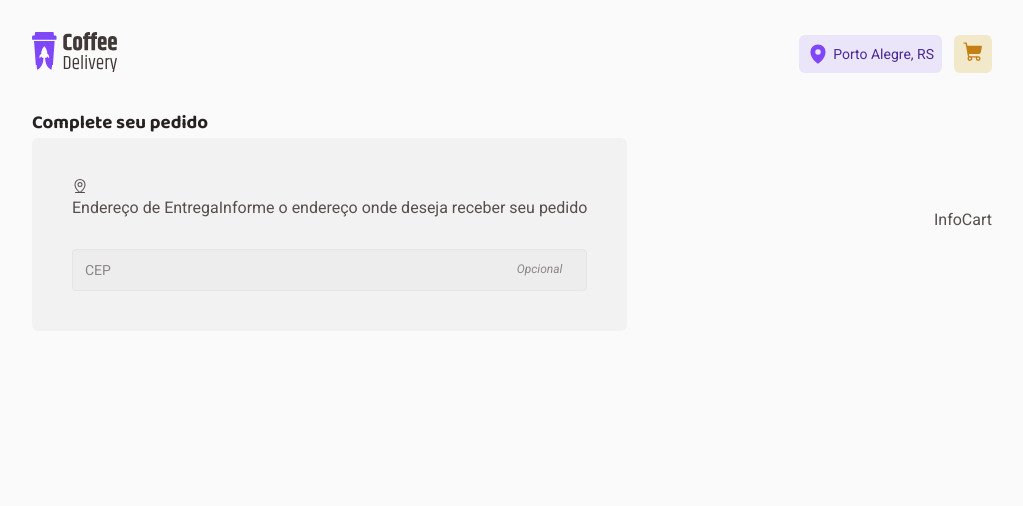
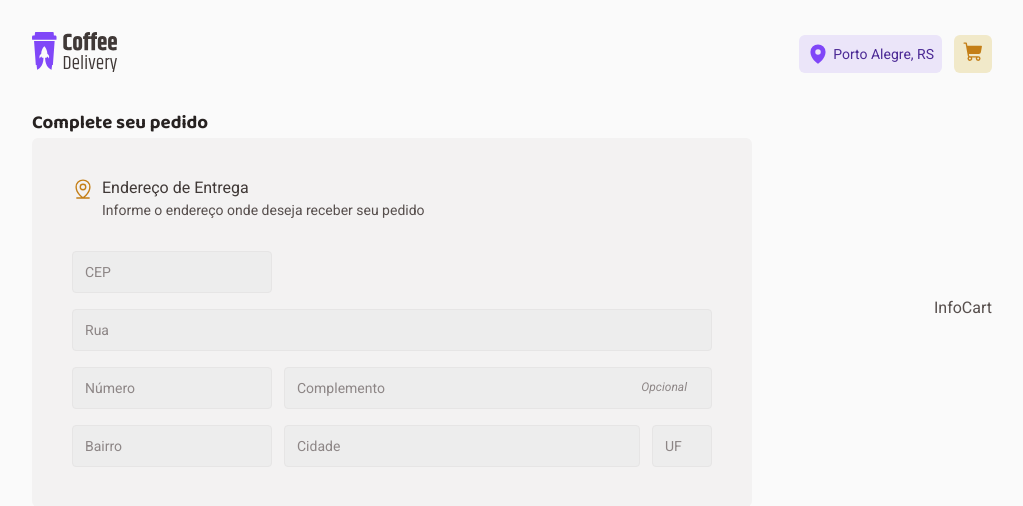
Before and after one commit to GTM35/coffee-delivery, a React (Vite) app: page /checkout in a window 1280 px wide. Shown: the top 506 px of the page, without its empty margins (128-1151 px from the left). Built offline with nearby package versions, Linux system fonts and the light colour scheme.

Commit message:
:sparkles: feat: Layout da sessão de Address

```diff
--- a/src/Components/Form/Input/index.tsx
+++ b/src/Components/Form/Input/index.tsx
@@ -1,34 +1,52 @@
-import { InputHTMLAttributes, useState, FocusEvent } from "react";
+import {
+  InputHTMLAttributes,
+  useState,
+  FocusEvent,
+  forwardRef,
+  Ref,
+  HTMLAttributes,
+} from "react";
 import { ContainerInput, Input, LabelInput } from "./style";
+
+interface ContentInput {
+  placeholder: string;
+  isOptional?: boolean;
+}
 
 type Props = InputHTMLAttributes<HTMLInputElement> & {
   optional?: boolean;
+  styleProps?: HTMLAttributes<HTMLDivElement>;
+  contentProps: ContentInput;
 };
 
-export function TextInput({ onFocus }: Props) {
+export const TextInput = forwardRef(function TextInput(
+  { onFocus, styleProps, contentProps }: Props,
+  ref: Ref<HTMLInputElement>
+) {
   const [isFocused, setIsFocused] = useState(false);
 
-  function handleFocus(event: FocusEvent<HTMLInputElement>) {
+  function HandleFocus(event: FocusEvent<HTMLInputElement>) {
     setIsFocused(true);
     onFocus?.(event);
   }
 
-  function handleBlur(event: FocusEvent<HTMLInputElement>) {
+  function HandleBlur(event: FocusEvent<HTMLInputElement>) {
     setIsFocused(false);
     onFocus?.(event);
   }
 
   return (
-    <ContainerInput>
-      <LabelInput data-state={isFocused ? "focused" : "blurred"} htmlFor="">
+    <ContainerInput {...styleProps}>
+      <LabelInput data-state={isFocused ? "focused" : "blurred"}>
         <Input
-          onFocus={handleFocus}
-          onBlur={handleBlur}
+          onFocus={HandleFocus}
+          onBlur={HandleBlur}
           type="text"
-          placeholder="CEP"
+          placeholder={contentProps.placeholder}
+          ref={ref}
         />
-        <span>Opcional</span>
+        {contentProps.isOptional && <span>Opcional</span>}
       </LabelInput>
     </ContainerInput>
   );
-}
+});
--- a/src/pages/Checkout/index.tsx
+++ b/src/pages/Checkout/index.tsx
@@ -1,5 +1,10 @@
 import { MapPinLine } from "@phosphor-icons/react";
-import { Address, CheckoutContainer, HeaderAddress } from "./styles";
+import {
+  Address,
+  AddressForm,
+  CheckoutContainer,
+  HeaderAddress,
+} from "./styles";
 import { TextInput } from "../../Components/Form/Input";
 
 export function Checkout() {
@@ -10,16 +15,43 @@ export function Checkout() {
 
         <Address>
           <HeaderAddress>
-            <MapPinLine />
+            <MapPinLine size={22} />
             <p>
               <span>Endereço de Entrega</span>
               Informe o endereço onde deseja receber seu pedido
             </p>
           </HeaderAddress>
 
-          <div>
-            <TextInput />
-          </div>
+          <AddressForm>
+            <TextInput
+              styleProps={{ style: { gridArea: "cep" } }}
+              contentProps={{ placeholder: "CEP" }}
+            />
+            <TextInput
+              styleProps={{ style: { gridArea: "street" } }}
+              contentProps={{ placeholder: "Rua" }}
+            />
+            <TextInput
+              styleProps={{ style: { gridArea: "number" } }}
+              contentProps={{ placeholder: "Número" }}
+            />
+            <TextInput
+              styleProps={{ style: { gridArea: "fullAddress" } }}
+              contentProps={{ placeholder: "Complemento", isOptional: true }}
+            />
+            <TextInput
+              styleProps={{ style: { gridArea: "neighborhood" } }}
+              contentProps={{ placeholder: "Bairro" }}
+            />
+            <TextInput
+              styleProps={{ style: { gridArea: "city" } }}
+              contentProps={{ placeholder: "Cidade" }}
+            />
+            <TextInput
+              styleProps={{ style: { gridArea: "state" } }}
+              contentProps={{ placeholder: "UF" }}
+            />
+          </AddressForm>
         </Address>
       </form>
 
--- a/src/pages/Checkout/styles.ts
+++ b/src/pages/Checkout/styles.ts
@@ -1,4 +1,5 @@
 import styled from "styled-components";
+import { textM, textS } from "../../styles/fonts";
 
 export const CheckoutContainer = styled.main`
   display: flex;
@@ -18,4 +19,34 @@ export const Address = styled.div`
   gap: 2rem;
 `;
 
-export const HeaderAddress = styled.div``;
+export const HeaderAddress = styled.div`
+  display: flex;
+  gap: 0.5rem;
+
+  p {
+    display: flex;
+    flex-direction: column;
+    gap: 2px;
+
+    color: ${(props) => props.theme["base-text"]};
+    ${textS}
+
+    span {
+      ${textM({ weight: "400" })};
+      color: ${(props) => props.theme["base-subtitle"]};
+    }
+  }
+
+  svg {
+    color: ${(props) => props.theme["yellow-dark"]};
+  }
+`;
+
+export const AddressForm = styled.div`
+  display: grid;
+  grid-template-areas: "cep . ." "street street street" "number fullAddress fullAddress" "neighborhood city state";
+  grid-template-columns: 200px 1fr 60px;
+  grid-gap: 16px 12px;
+  width: 40rem;
+  border-radius: 6px;
+`;
```
